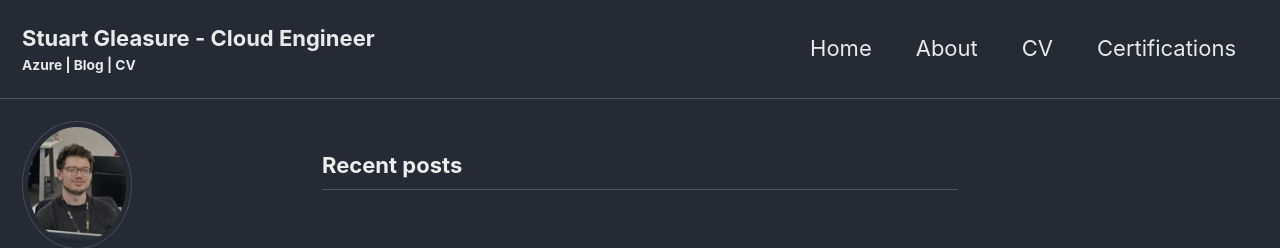
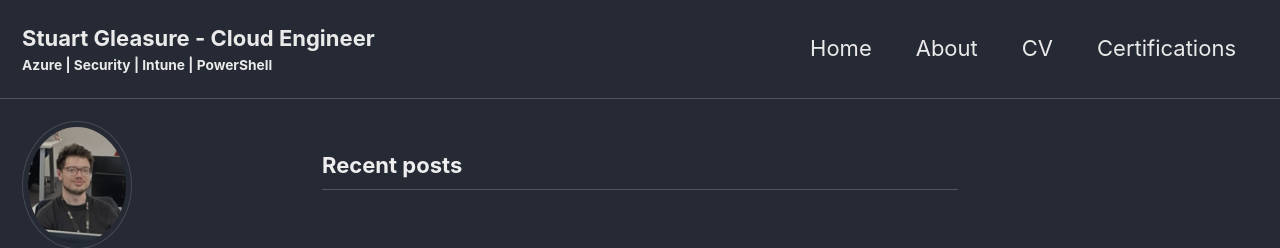
Before and after one commit to TinoStu/TinoStu.github.io, a Jekyll site: the page built from index.html, in a window 1280 px wide. Shown: the top 248 px of the page. Built offline with Jekyll 4.4.1, drawn with Linux system fonts in a browser that asks for light colours; cached includes are drawn as plain includes; the list of posts is cut into pages by our own code.

Commit message:
text change

```diff
--- a/_config.yml
+++ b/_config.yml
@@ -19,7 +19,7 @@ locale                   : "en-US"
 rtl                      : # true, false (default) # turns direction of the page into right to left for RTL languages
 title                    : "Stuart Gleasure - Cloud Engineer"
 title_separator          : "-"
-subtitle                 : "Azure | Blog | CV" # site tagline that appears below site title in masthead
+subtitle                 : "Azure | Security | Intune | PowerShell" # site tagline that appears below site title in masthead
 name                     : "Your Name"
 description              : "Cloud engineering insights, projects, and more"
 url                      : # the base hostname & protocol for your site e.g. "https://mmistakes.github.io"
```
